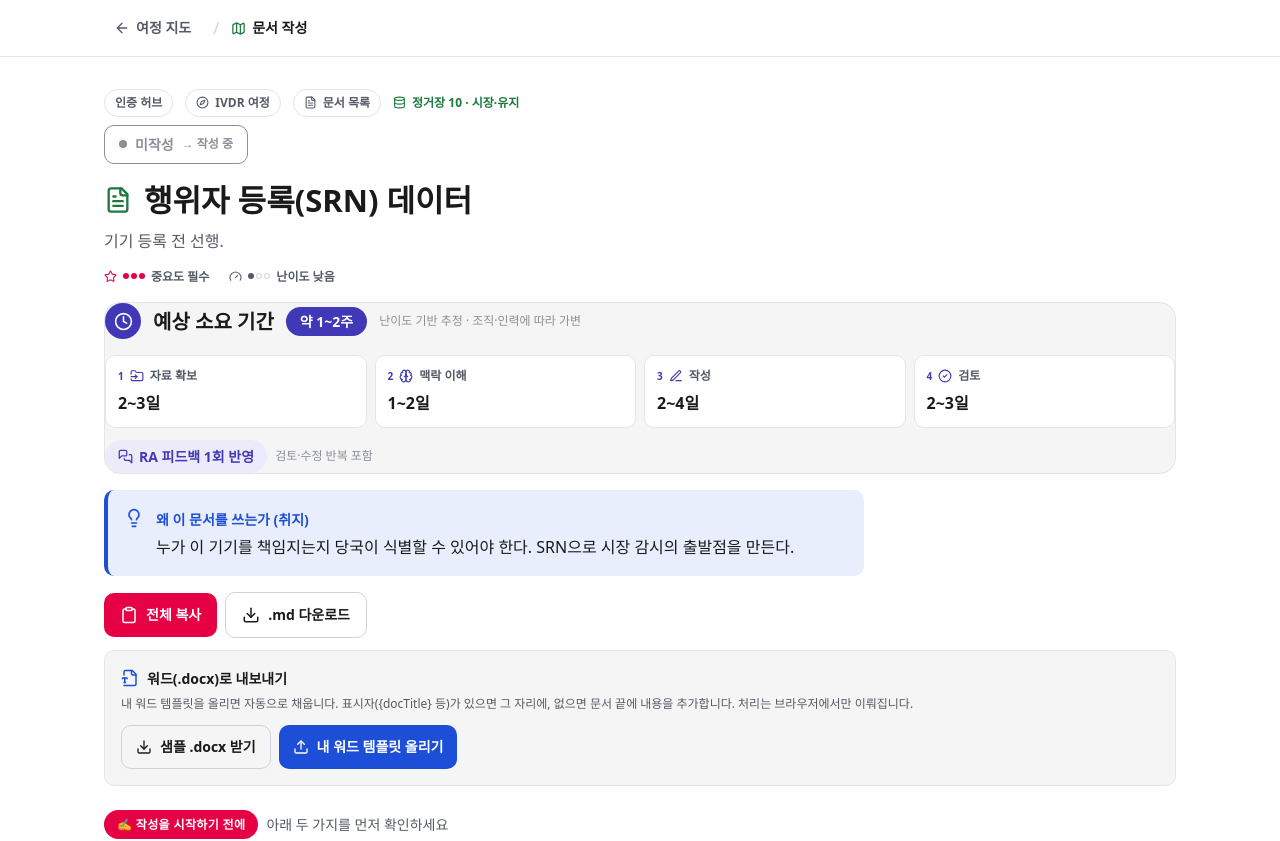
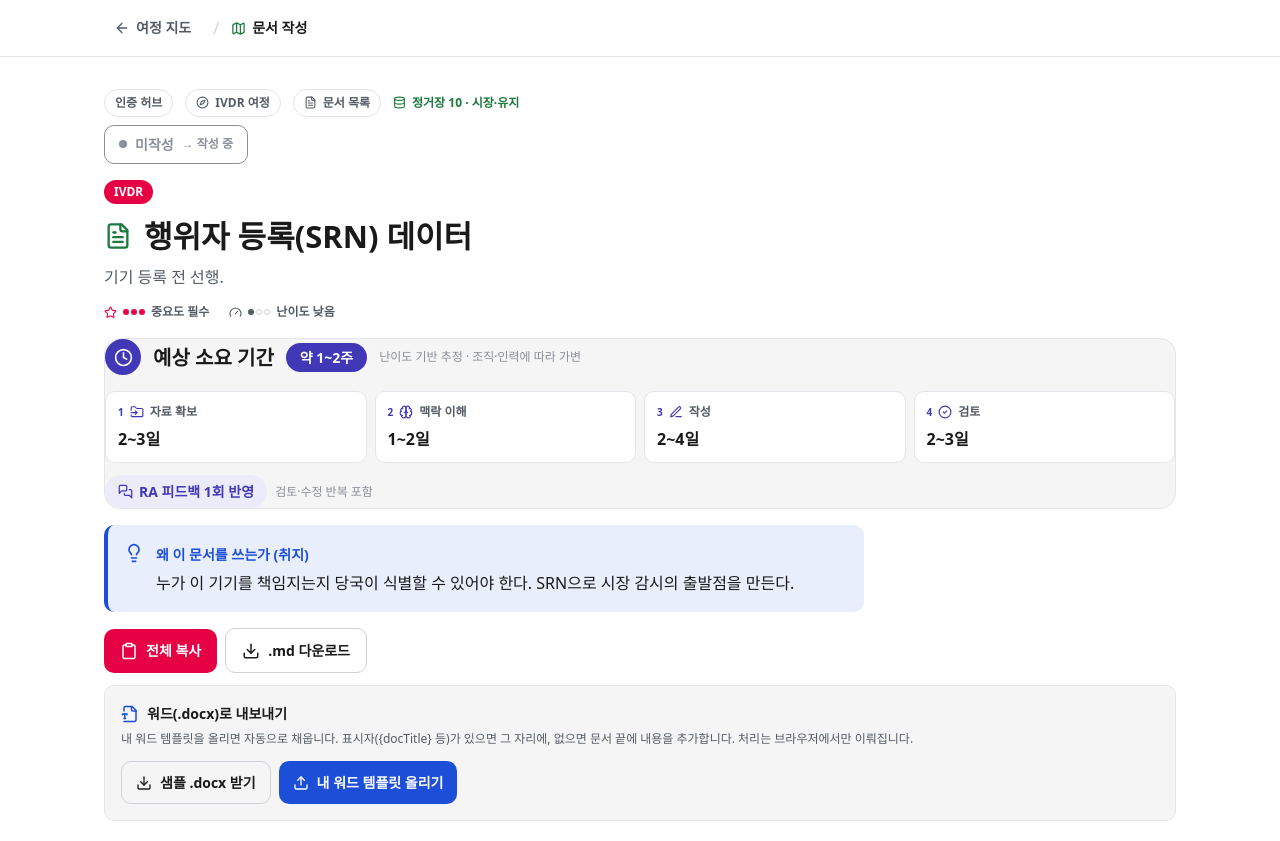
Before and after one commit to mungbws1031/hoesik-app, a React (Vite) app in the folder ivdr-wiki/: page /doc/actor-registration in a window 1280 px wide. Shown: the top 841 px of the page. Built offline with nearby package versions, Linux system fonts and the light colour scheme; a web font is replaced by a local one.

Commit message:
feat: add dual-cert badges (IVDR + ISO 13485) on shared documents

```diff
--- a/ivdr-wiki/src/components/DocumentWorkspace.tsx
+++ b/ivdr-wiki/src/components/DocumentWorkspace.tsx
@@ -16,6 +16,7 @@ import {
   type LucideIcon,
 } from "lucide-react";
 import { resolveDoc, toMarkdown } from "../data/documents";
+import { isISO13485Doc } from "../data/schemes";
 import { useProgress, STATUS_LABEL, STATUS_NEXT, STATUS_COLOR } from "../data/progress";
 import { stations, phaseById } from "../data/stations";
 import { prereqKindLabel, leafById, colorForLeaf, type PrereqKind } from "../data/docTree";
@@ -130,6 +131,25 @@ export function DocumentWorkspace() {
                 → {STATUS_LABEL[nextStatus]}
               </span>
             </button>
+          </div>
+          {/* 인증 배지 */}
+          <div className="flex flex-wrap items-center gap-2" style={{ marginBottom: "var(--s-3)" }}>
+            {!doc.id.startsWith("iso-") && (
+              <span
+                className="inline-flex items-center gap-1.5 rounded-full font-semibold text-text-on-color"
+                style={{ background: "var(--accent)", fontSize: "var(--t-xs)", padding: "2px 10px" }}
+              >
+                IVDR
+              </span>
+            )}
+            {isISO13485Doc(doc.id) && (
+              <span
+                className="inline-flex items-center gap-1.5 rounded-full font-semibold text-text-on-color"
+                style={{ background: "var(--p3)", fontSize: "var(--t-xs)", padding: "2px 10px" }}
+              >
+                ISO 13485
+              </span>
+            )}
           </div>
           <h1
             className="flex items-center gap-3 font-extrabold text-text"
--- a/ivdr-wiki/src/data/schemes.ts
+++ b/ivdr-wiki/src/data/schemes.ts
@@ -7,6 +7,7 @@
 // =====================================================================
 
 import { allLeaves } from "./docTree";
+import { allISO13485DocIds } from "./iso13485/docTree";
 
 /** CE(IVDR) 전용 — EU 시장 고유 문서(우리 문서셋 내 id). 나머지는 공통 재사용. */
 export const ceOnlyDocIds: string[] = [
@@ -64,6 +65,16 @@ export const fdaOnlyItems: string[] = [
 
 export const mdsapMarkets = ["호주", "브라질", "캐나다", "일본", "미국(FDA)"];
 
+/** ISO 13485 전용 문서 ID (공통 문서 제외). */
+export function iso13485SpecificDocIds(): string[] {
+  return allISO13485DocIds();
+}
+
+/** 이 문서가 ISO 13485 관련인가 (공통 재사용 문서 or ISO 13485 전용). */
+export function isISO13485Doc(id: string): boolean {
+  return isSharedDoc(id) || allISO13485DocIds().includes(id);
+}
+
 /** 스킴 메타(라벨·색). */
 export const schemes = [
   { id: "iso", name: "ISO 13485", sub: "QMS 국제표준 · 공통 기반", colorVar: "--p3" },
```
